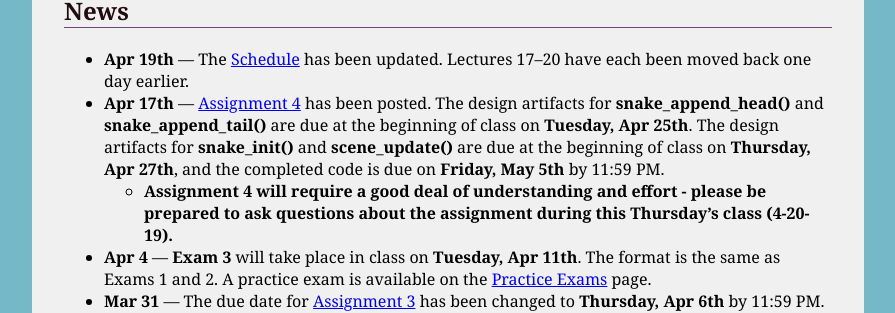
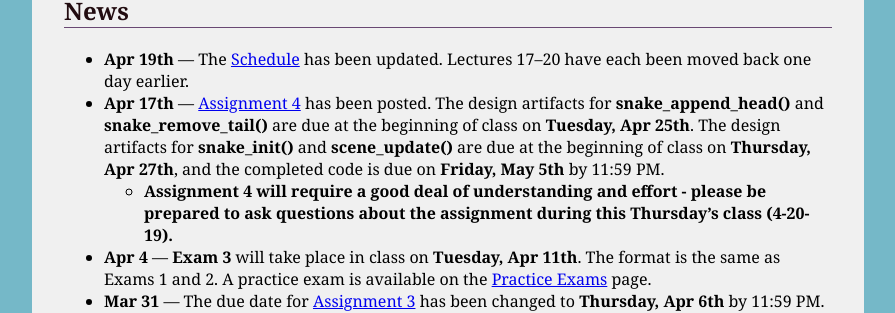
Before and after one commit to ycpcs/cs101-spring2017, a Jekyll site: the page built from index.md, in a window 1280 px wide. Shown: the part 581-894 px from the top of the page, without its empty margins (192-1087 px from the left). Built offline with Jekyll 4.4.1, drawn with Linux system fonts in a browser that asks for light colours.

Commit message:
correct typo

```diff
--- a/index.md
+++ b/index.md
@@ -27,7 +27,7 @@ All information about the course will be posted here.
 ## News
 
 * **Apr 19th** &mdash; The [Schedule](schedule.html) has been updated.  Lectures 17&ndash;20 have each been moved back one day earlier.
-* **Apr 17th** &mdash; [Assignment 4](assign/assign04.html) has been posted.  The design artifacts for **snake\_append\_head()** and **snake\_append\_tail()** are due at the beginning of class on **Tuesday, Apr 25th**.  The design artifacts for **snake\_init()** and **scene\_update()** are due at the beginning of class on **Thursday, Apr 27th**, and the completed code is due on **Friday, May 5th** by 11:59 PM.
+* **Apr 17th** &mdash; [Assignment 4](assign/assign04.html) has been posted.  The design artifacts for **snake\_append\_head()** and **snake\_remove\_tail()** are due at the beginning of class on **Tuesday, Apr 25th**.  The design artifacts for **snake\_init()** and **scene\_update()** are due at the beginning of class on **Thursday, Apr 27th**, and the completed code is due on **Friday, May 5th** by 11:59 PM.
     * **Assignment 4 will require a good deal of understanding and effort - please be prepared to ask questions about the assignment during this Thursday's class (4-20-19).**
 * **Apr 4** &mdash; **Exam 3** will take place in class on **Tuesday, Apr 11th**.  The format is the same as Exams 1 and 2.  A practice exam is available on the [Practice Exams](practice/index.html) page.
 * **Mar 31** &mdash; The due date for [Assignment 3](assign/assign03.html) has been changed to **Thursday, Apr 6th** by 11:59 PM.
```
